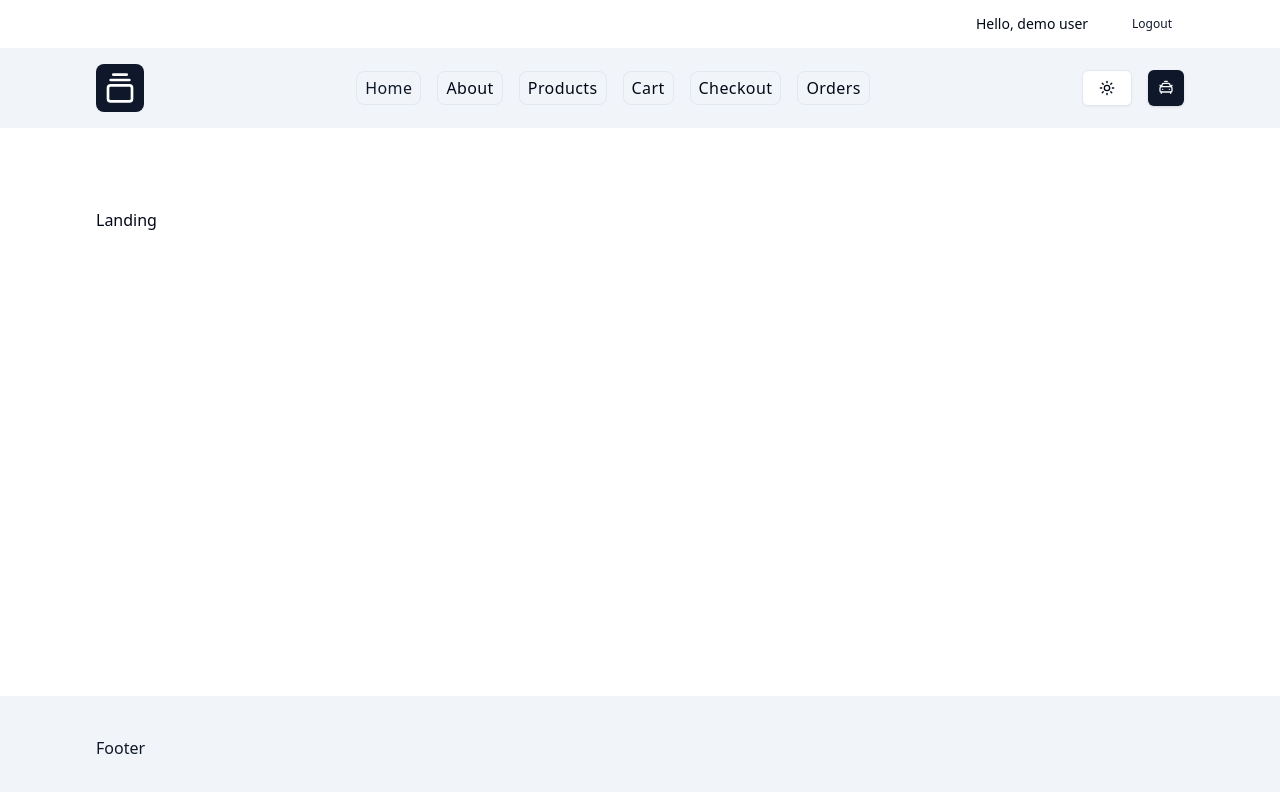
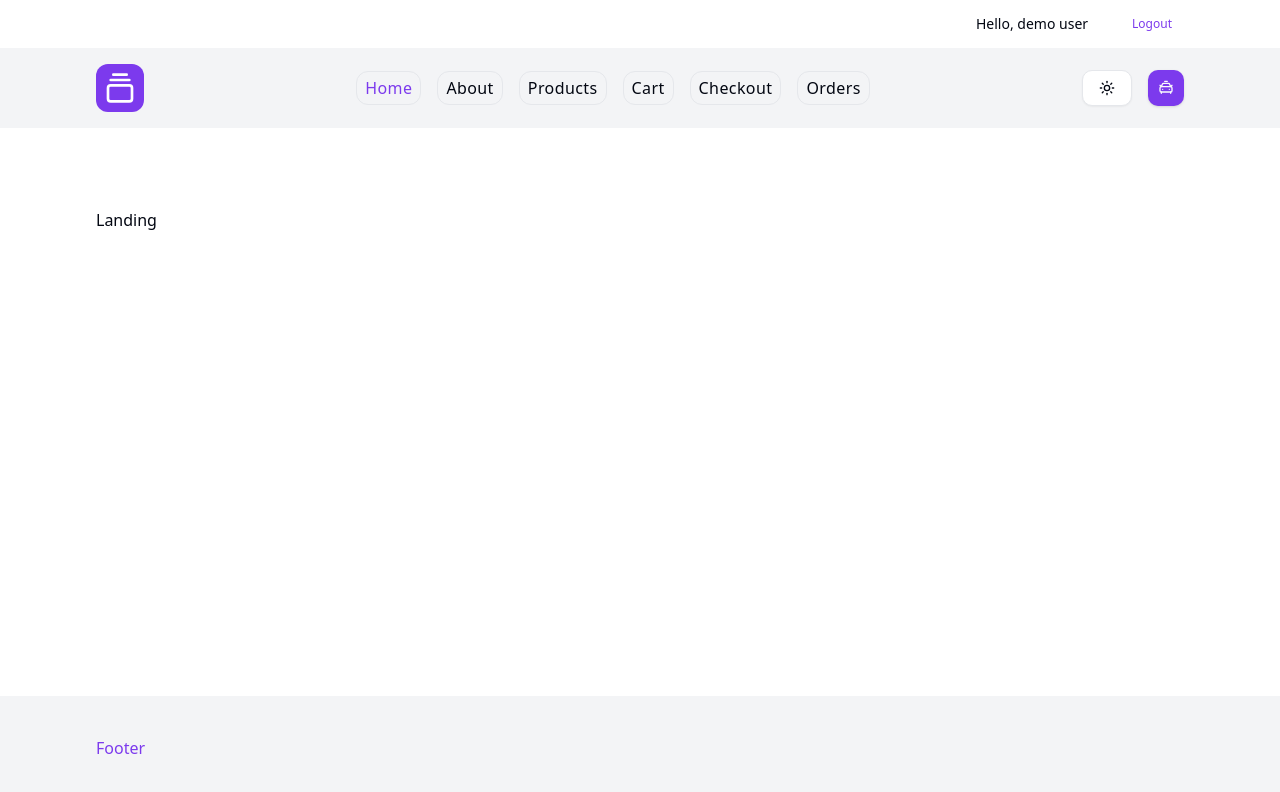
Before and after one commit to paulthadev/FurniSphere, a React (Vite) app: page / in a window 1280 px wide. Shown: the top 792 px of the page. Built offline with nearby package versions, Linux system fonts and the light colour scheme.

Commit message:
style: update color variables in index.css for improved accessibility and consistency

```diff
--- a/src/index.css
+++ b/src/index.css
@@ -5,52 +5,52 @@
 @layer base {
   :root {
     --background: 0 0% 100%;
-    --foreground: 222.2 84% 4.9%;
+    --foreground: 224 71.4% 4.1%;
     --card: 0 0% 100%;
-    --card-foreground: 222.2 84% 4.9%;
+    --card-foreground: 224 71.4% 4.1%;
     --popover: 0 0% 100%;
-    --popover-foreground: 222.2 84% 4.9%;
-    --primary: 222.2 47.4% 11.2%;
-    --primary-foreground: 210 40% 98%;
-    --secondary: 210 40% 96.1%;
-    --secondary-foreground: 222.2 47.4% 11.2%;
-    --muted: 210 40% 96.1%;
-    --muted-foreground: 215.4 16.3% 46.9%;
-    --accent: 210 40% 96.1%;
-    --accent-foreground: 222.2 47.4% 11.2%;
+    --popover-foreground: 224 71.4% 4.1%;
+    --primary: 262.1 83.3% 57.8%;
+    --primary-foreground: 210 20% 98%;
+    --secondary: 220 14.3% 95.9%;
+    --secondary-foreground: 220.9 39.3% 11%;
+    --muted: 220 14.3% 95.9%;
+    --muted-foreground: 220 8.9% 46.1%;
+    --accent: 220 14.3% 95.9%;
+    --accent-foreground: 220.9 39.3% 11%;
     --destructive: 0 84.2% 60.2%;
-    --destructive-foreground: 210 40% 98%;
-    --border: 214.3 31.8% 91.4%;
-    --input: 214.3 31.8% 91.4%;
-    --ring: 222.2 84% 4.9%;
+    --destructive-foreground: 210 20% 98%;
+    --border: 220 13% 91%;
+    --input: 220 13% 91%;
+    --ring: 262.1 83.3% 57.8%;
+    --radius: 0.75rem;
     --chart-1: 12 76% 61%;
     --chart-2: 173 58% 39%;
     --chart-3: 197 37% 24%;
     --chart-4: 43 74% 66%;
     --chart-5: 27 87% 67%;
-    --radius: 0.5rem;
   }
 
   .dark {
-    --background: 222.2 84% 4.9%;
-    --foreground: 210 40% 98%;
-    --card: 222.2 84% 4.9%;
-    --card-foreground: 210 40% 98%;
-    --popover: 222.2 84% 4.9%;
-    --popover-foreground: 210 40% 98%;
-    --primary: 210 40% 98%;
-    --primary-foreground: 222.2 47.4% 11.2%;
-    --secondary: 217.2 32.6% 17.5%;
-    --secondary-foreground: 210 40% 98%;
-    --muted: 217.2 32.6% 17.5%;
-    --muted-foreground: 215 20.2% 65.1%;
-    --accent: 217.2 32.6% 17.5%;
-    --accent-foreground: 210 40% 98%;
+    --background: 224 71.4% 4.1%;
+    --foreground: 210 20% 98%;
+    --card: 224 71.4% 4.1%;
+    --card-foreground: 210 20% 98%;
+    --popover: 224 71.4% 4.1%;
+    --popover-foreground: 210 20% 98%;
+    --primary: 263.4 70% 50.4%;
+    --primary-foreground: 210 20% 98%;
+    --secondary: 215 27.9% 16.9%;
+    --secondary-foreground: 210 20% 98%;
+    --muted: 215 27.9% 16.9%;
+    --muted-foreground: 217.9 10.6% 64.9%;
+    --accent: 215 27.9% 16.9%;
+    --accent-foreground: 210 20% 98%;
     --destructive: 0 62.8% 30.6%;
-    --destructive-foreground: 210 40% 98%;
-    --border: 217.2 32.6% 17.5%;
-    --input: 217.2 32.6% 17.5%;
-    --ring: 212.7 26.8% 83.9%;
+    --destructive-foreground: 210 20% 98%;
+    --border: 215 27.9% 16.9%;
+    --input: 215 27.9% 16.9%;
+    --ring: 263.4 70% 50.4%;
     --chart-1: 220 70% 50%;
     --chart-2: 160 60% 45%;
     --chart-3: 30 80% 55%;
```
